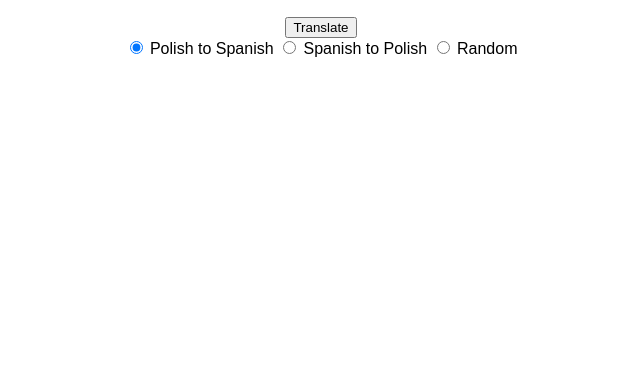
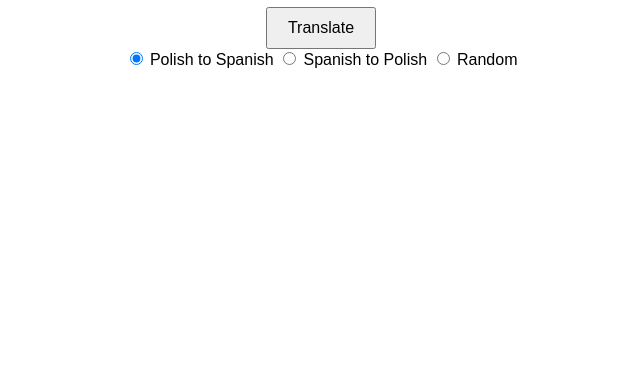
Before and after one commit to MuFa117/fiszki, a plain HTML site: page index.html in a window 1280 px wide. Shown: the part 413-800 px from the top of the page, without its empty margins (319-959 px from the left). Drawn offline with Linux system fonts and the light colour scheme.

Commit message:
Update style.css

```diff
--- a/style.css
+++ b/style.css
@@ -20,7 +20,7 @@ body, html {
     user-select: none;
 }
 
-.controls button {
+button {
     font-size: 1rem;
     padding: 10px 20px;
     margin: 0 10px;
```
